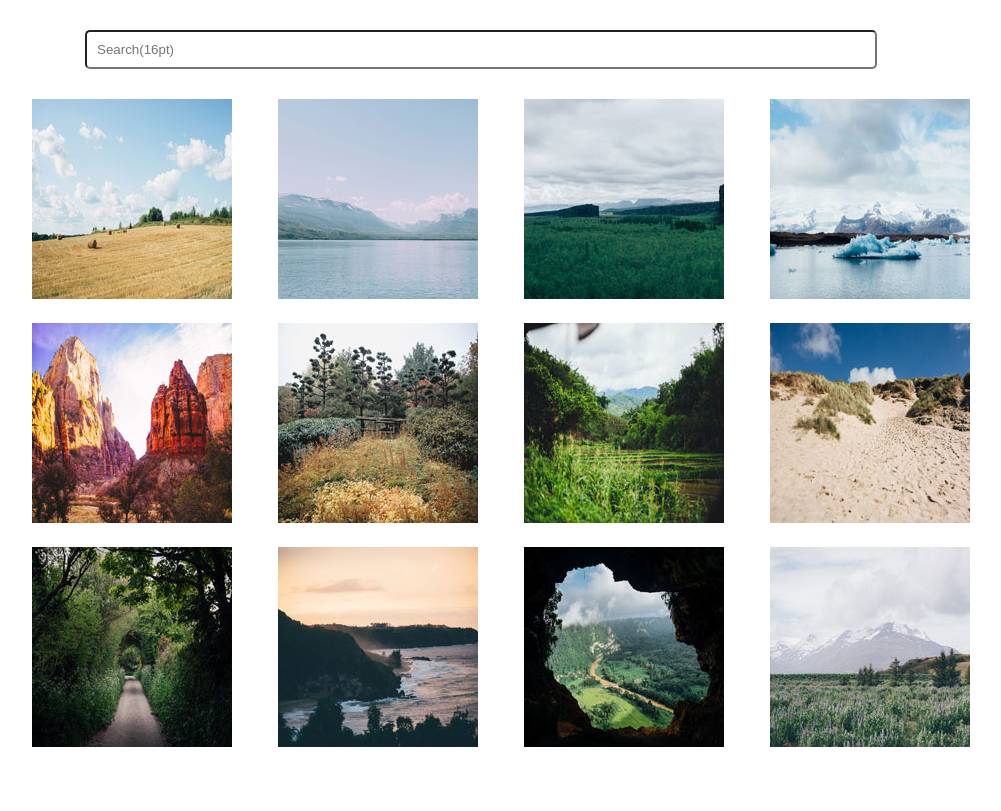
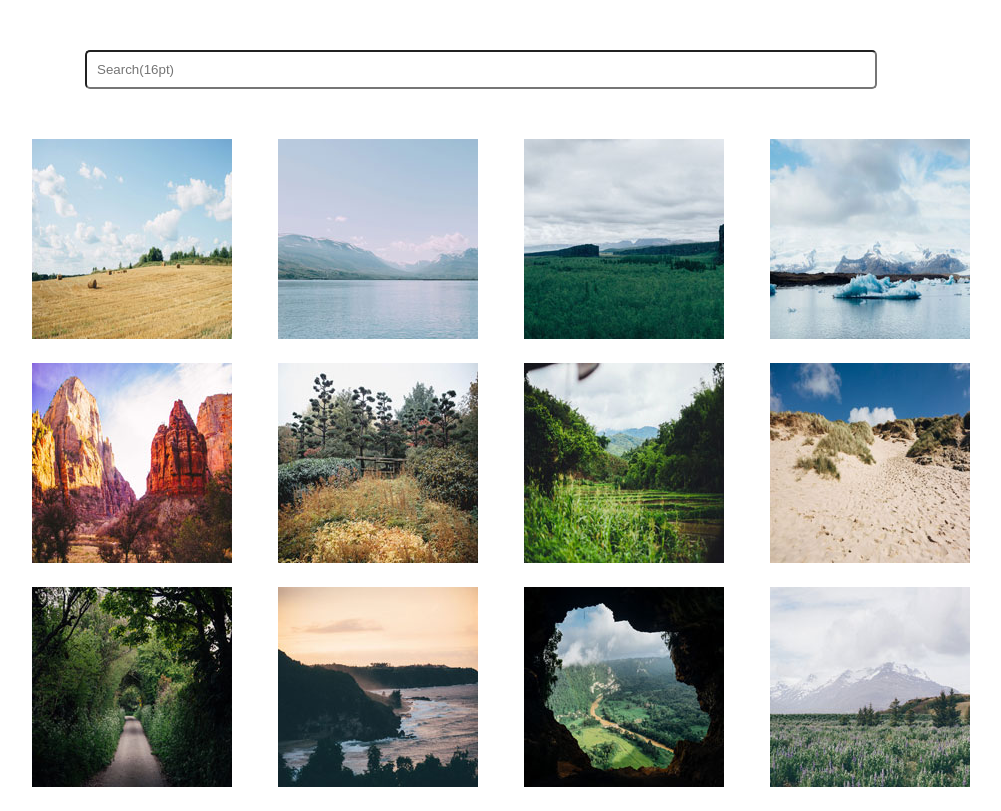
Before and after one commit to mayankmunjal41/PROJECT-4, a plain HTML site: page index.html in a window 1280 px wide. Shown: the whole page, without its empty margins (159-1160 px from the left). Drawn offline with Linux system fonts and the light colour scheme.

Commit message:
Made css and html changes

```diff
--- a/css/styles.css
+++ b/css/styles.css
@@ -2,7 +2,7 @@
   width: 75%;
   text-align: left;
   padding: 10px;
-  margin: 20x auto;
+  margin: 20px auto;
   border-radius: 5px;
 }
 
@@ -30,7 +30,7 @@ li {
 
 @media screen and (min-width:1128px) {
 
-.col {
+li {
   float: left;
   width: 25%;
   text-align: center;
--- a/index.html
+++ b/index.html
@@ -10,48 +10,24 @@
 <body>
   <form action="index.html" method="post" class="main-form">
     <div class="search-box">
-     <input type="text" id="search" name="search" onkeyup="myFunction()" placeholder="Search(16pt)" align="middle">
+     <input type="text" id="search" name="search" onkeyup="myFunction()" placeholder="Search(16pt)">
    </div>
  </form>
   <div class="clearfix container">
     <ul id="myUL">
-      <div class="col">
       <li><a href="photos/01.jpg" data-lightbox="image" data-title="I love hay bales. Took this snap on a drive through the countryside past some straw fields."><img src="photos/thumbnails/01.jpg" alt="Hay Bales"></a></li>
-      </div>
-      <div class="col">
       <li><a href="photos/02.jpg" data-lightbox="image" data-title="The lake was so calm today. We had a great view of the snow on the mountains from here."><img src="photos/thumbnails/02.jpg" alt="Lake"></a></li>
-      </div>
-      <div class="col">
       <li><a href="photos/03.jpg" data-lightbox="image" data-title="I hiked to the top of the mountain and got this picture of the canyon and trees below."><img src="photos/thumbnails/03.jpg" alt="Canyon"></a></li>
-      </div>
-      <div class="col">
       <li><a href="photos/04.jpg" data-lightbox="image" data-title="It was amazing to see an iceberg up close, it was so cold but didn’t snow today."><img src="photos/thumbnails/04.jpg" alt="Iceberg"></a></li>
-      </div>
-      <div class="col">
       <li><a href="photos/05.jpg" data-lightbox="image" data-title="The red cliffs were beautiful. It was really hot in the desert but we did a lot of walking through the canyons."><img src="photos/thumbnails/05.jpg" alt="Desert"></a></li>
-      </div>
-      <div class="col">
       <li><a href="photos/06.jpg" data-lightbox="image" data-title="Fall is coming, I love when the leaves on the trees start to change color."><img src="photos/thumbnails/06.jpg" alt="Fall"></a></li>
-      </div>
-      <div class="col">
       <li><a href="photos/07.jpg" data-lightbox="image" data-title="I drove past this plantation yesterday, everything is so green!"><img src="photos/thumbnails/07.jpg" alt="Plantation"></a></li>
-      </div>
-      <div class="col">
       <li><a href="photos/08.jpg" data-lightbox="image" data-title="My summer vacation to the Oregon Coast. I love the sandy dunes!"><img src="photos/thumbnails/08.jpg" alt="Dunes"></a></li>
-      </div>
-      <div class="col">
       <li><a href="photos/09.jpg" data-lightbox="image" data-title="We enjoyed a quiet stroll down this countryside lane."><img src="photos/thumbnails/09.jpg" alt="Countryside Lane"></a></li>
-      </div>
-      <div class="col">
       <li><a href="photos/10.jpg" data-lightbox="image" data-title="Sunset at the coast! The sky turned a lovely shade of orange."><img src="photos/thumbnails/10.jpg" alt="Sunset"></a></li>
-      </div>
-      <div class="col">
       <li><a href="photos/11.jpg" data-lightbox="image" data-title="I did a tour of a cave today and the view of the landscape below was breathtaking."><img src="photos/thumbnails/11.jpg" alt="Cave"></a></li>
-      </div>
-      <div class="col">
       <li><a href="photos/12.jpg" data-lightbox="image" data-title="I walked through this meadow of bluebells and got a good view of the snow on the mountain before the fog came in."><img src="photos/thumbnails/12.jpg" alt="Bluebells"></a></li>
-      </div>
-  </div>
+    </ul>
  </div>
 
 
```
Lines whose indentation alone changed are shown as unchanged.
